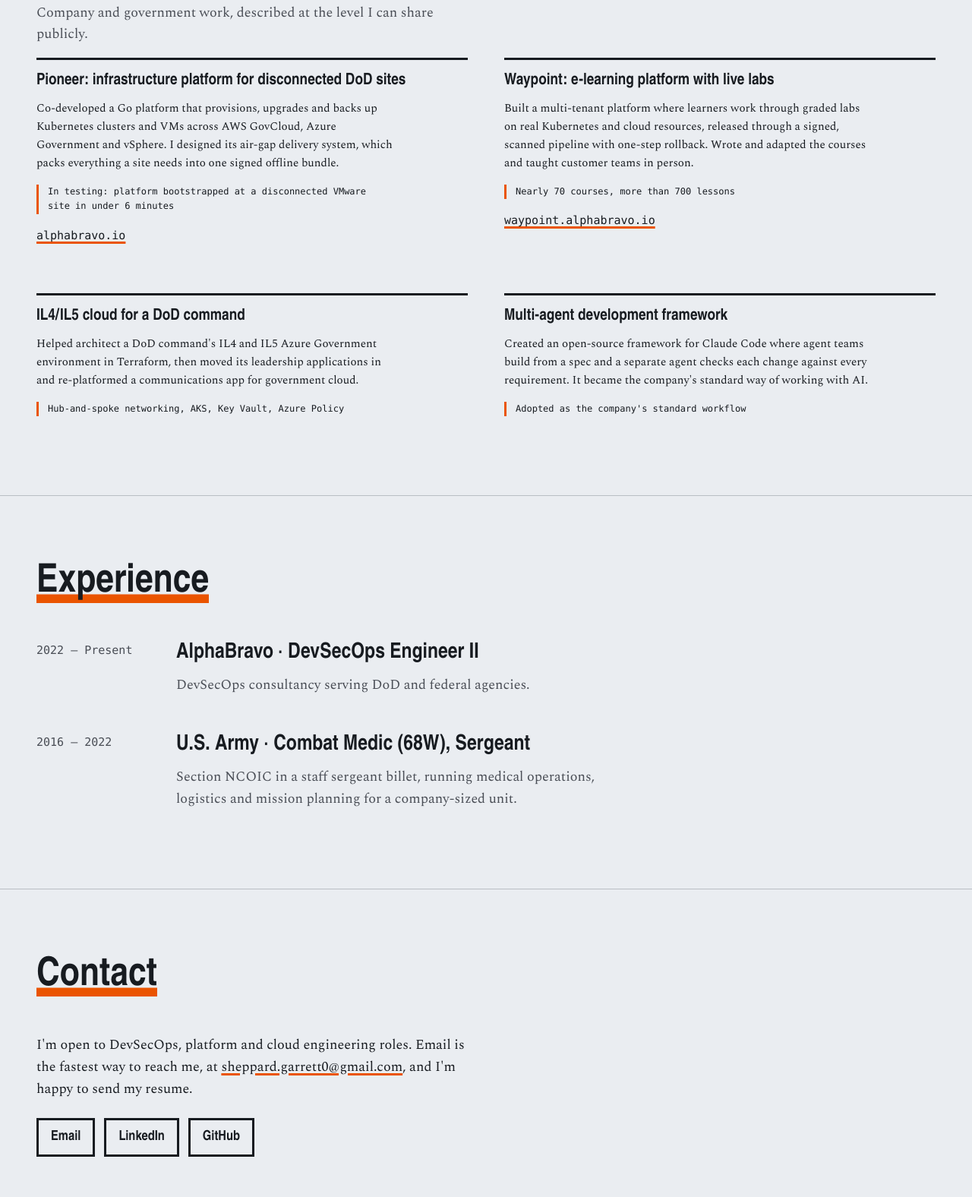
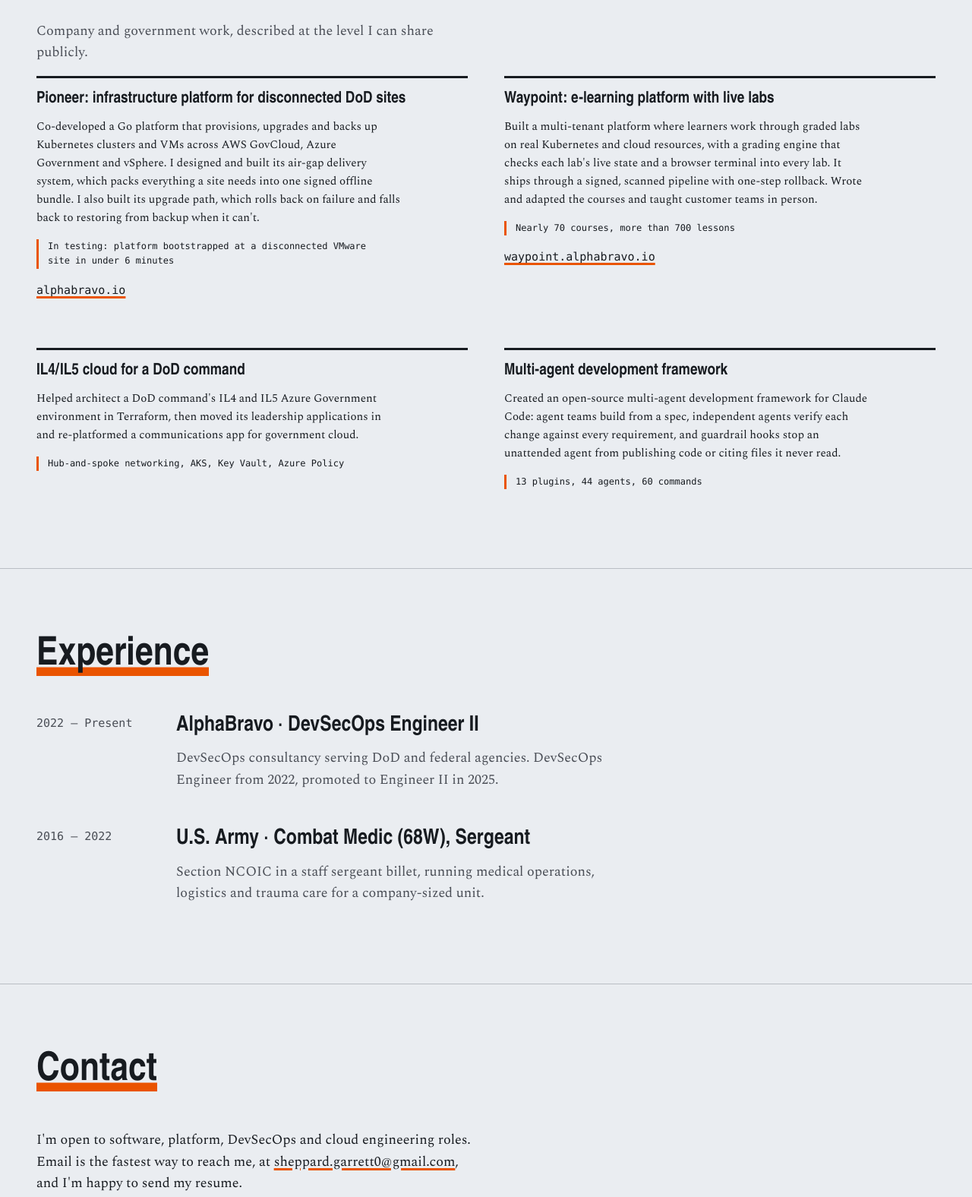
Before and after one commit to gshepptech/gshepptech.github.io, a plain HTML site: page index.html in a window 1280 px wide. Shown: the part 5034-6610 px from the top of the page at 76% size. Drawn offline with nearby package versions, Linux system fonts and the light colour scheme; a web font is replaced by a local one.

Commit message:
fix: match project and work claims to the resume

```diff
--- a/index.html
+++ b/index.html
@@ -140,7 +140,7 @@
       <div class="more">
         <h3 class="more__title">More projects</h3>
         <div class="work-grid">
-          <article><h4>The Tavern</h4><p>Fifteen Claude Code plugins for writing specs, building in parallel and reviewing UX, each with guardrails. The git guard lets a run commit locally but blocks every way of publishing, even with permissions bypassed, and a separate agent checks the work.</p><ul class="tags"><li>Python</li><li>Claude Code plugins</li></ul><p class="project__status">Repository publishing soon</p></article>
+          <article><h4>The Tavern</h4><p>Fifteen Claude Code plugins for writing specs, building in parallel and reviewing UX, each with guardrails. The git guard lets a run commit locally but blocks pushes and other ways of publishing, even with permissions bypassed, and a separate agent checks the work.</p><ul class="tags"><li>Python</li><li>Claude Code plugins</li></ul><p class="project__status">Repository publishing soon</p></article>
           <article><h4>redpen</h4><p>A linter that scans a project's source and its rendered page for the patterns that make UI, code and docs read as machine-made, and scores the result on two separate axes: slop and quality.</p><ul class="tags"><li>TypeScript</li><li>Playwright</li></ul><p class="project__status">Repository publishing soon</p></article>
           <article><h4>gumroad-mcp</h4><p>An MCP server that gives agents read and write access to a Gumroad store and keeps irreversible commands switched off unless you turn them on.</p><ul class="tags"><li>Go</li><li>MCP</li></ul><p class="project__status">Repository publishing soon</p></article>
           <article><h4>sluice</h4><p>A DORA metrics service that works out deploy frequency, lead time, change failure rate and time to restore from an append-only log of GitHub, GitLab and Slack events, so the numbers come from what happened instead of a spreadsheet.</p><ul class="tags"><li>Go</li><li>PostgreSQL</li><li>React</li></ul><p class="project__status">Repository publishing soon</p></article>
@@ -158,13 +158,13 @@
     <div class="work-grid">
       <article>
         <h3>Pioneer: infrastructure platform for disconnected DoD sites</h3>
-        <p>Co-developed a Go platform that provisions, upgrades and backs up Kubernetes clusters and VMs across AWS GovCloud, Azure Government and vSphere. I designed its air-gap delivery system, which packs everything a site needs into one signed offline bundle.</p>
+        <p>Co-developed a Go platform that provisions, upgrades and backs up Kubernetes clusters and VMs across AWS GovCloud, Azure Government and vSphere. I designed and built its air-gap delivery system, which packs everything a site needs into one signed offline bundle. I also built its upgrade path, which rolls back on failure and falls back to restoring from backup when it can't.</p>
         <p class="result">In testing: platform bootstrapped at a disconnected VMware site in under 6 minutes</p>
         <p class="project__links"><a href="https://alphabravo.io">alphabravo.io</a></p>
       </article>
       <article>
         <h3>Waypoint: e-learning platform with live labs</h3>
-        <p>Built a multi-tenant platform where learners work through graded labs on real Kubernetes and cloud resources, released through a signed, scanned pipeline with one-step rollback. Wrote and adapted the courses and taught customer teams in person.</p>
+        <p>Built a multi-tenant platform where learners work through graded labs on real Kubernetes and cloud resources, with a grading engine that checks each lab's live state and a browser terminal into every lab. It ships through a signed, scanned pipeline with one-step rollback. Wrote and adapted the courses and taught customer teams in person.</p>
         <p class="result">Nearly 70 courses, more than 700 lessons</p>
         <p class="project__links"><a href="https://waypoint.alphabravo.io">waypoint.alphabravo.io</a></p>
       </article>
@@ -175,8 +175,8 @@
       </article>
       <article>
         <h3>Multi-agent development framework</h3>
-        <p>Created an open-source framework for Claude Code where agent teams build from a spec and a separate agent checks each change against every requirement. It became the company's standard way of working with AI.</p>
-        <p class="result">Adopted as the company's standard workflow</p>
+        <p>Created an open-source multi-agent development framework for Claude Code: agent teams build from a spec, independent agents verify each change against every requirement, and guardrail hooks stop an unattended agent from publishing code or citing files it never read.</p>
+        <p class="result">13 plugins, 44 agents, 60 commands</p>
       </article>
     </div>
   </div>
@@ -190,14 +190,14 @@
         <span class="timeline__when">2022 – Present</span>
         <div>
           <h3>AlphaBravo · DevSecOps Engineer II</h3>
-          <p class="muted">DevSecOps consultancy serving DoD and federal agencies.</p>
+          <p class="muted">DevSecOps consultancy serving DoD and federal agencies. DevSecOps Engineer from 2022, promoted to Engineer II in 2025.</p>
         </div>
       </li>
       <li>
         <span class="timeline__when">2016 – 2022</span>
         <div>
           <h3>U.S. Army · Combat Medic (68W), Sergeant</h3>
-          <p class="muted">Section NCOIC in a staff sergeant billet, running medical operations, logistics and mission planning for a company-sized unit.</p>
+          <p class="muted">Section NCOIC in a staff sergeant billet, running medical operations, logistics and trauma care for a company-sized unit.</p>
         </div>
       </li>
     </ol>
@@ -207,7 +207,7 @@
 <section id="contact">
   <div class="wrap">
     <h2><span>Contact</span></h2>
-    <p>I'm open to DevSecOps, platform and cloud engineering roles. Email is the fastest way to reach me, at <a href="mailto:sheppard.garrett0@gmail.com">sheppard.garrett0@gmail.com</a>, and I'm happy to send my resume.</p>
+    <p>I'm open to software, platform, DevSecOps and cloud engineering roles. Email is the fastest way to reach me, at <a href="mailto:sheppard.garrett0@gmail.com">sheppard.garrett0@gmail.com</a>, and I'm happy to send my resume.</p>
     <ul class="contact-links">
       <li><a href="mailto:sheppard.garrett0@gmail.com">Email</a></li>
       <li><a href="https://linkedin.com/in/garrettsheppard1a">LinkedIn</a></li>
```
